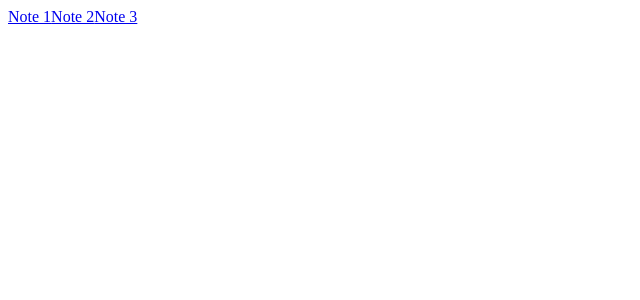
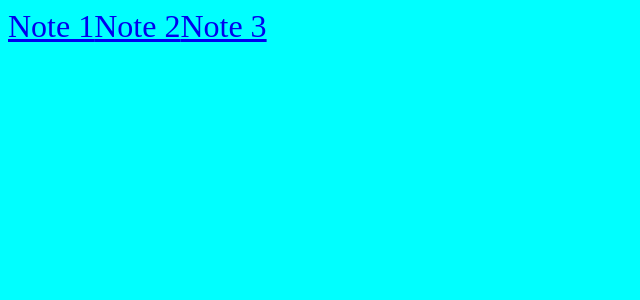
Before and after one commit to Hendrixer/nextjs-course-app, a Next.js app: page /notes in a window 1280 px wide. Shown: the top 300 px of the page, without its empty margins (0-640 px from the left). Built offline with nearby package versions, Linux system fonts and the light colour scheme.

Commit message:
Add css global and module file

```diff
--- /dev/null
+++ b/Note.module.css
@@ -0,0 +1,4 @@
+.Note {
+  font-size: xx-large;
+  color: brown;
+}
--- /dev/null
+++ b/pages/_app.js
@@ -0,0 +1,9 @@
+import React from 'react';
+
+import '../src/globalstyle.css';
+
+
+// This default export is required in a new `pages/_app.js` file.
+export default function MyApp({ Component, pageProps }) {
+  return <Component {...pageProps} />
+}
--- a/pages/notes/index.jsx
+++ b/pages/notes/index.jsx
@@ -1,5 +1,6 @@
 import React from "react";
 import Link from "next/link";
+import style from '../../Note.module.css';
 const notes = [
   {
     title : "Note 1",
@@ -16,7 +17,7 @@ const notes = [
 ]
 const Notes = () => {
   return (
-  <div>
+  <div className={style.Note}>
       {notes.map(note => <Link  href= '/notes/[id]' as ={`/notes/${note.id}`}>
       <a>{note.title}</a>
     </Link>)}
--- /dev/null
+++ b/src/globalstyle.css
@@ -0,0 +1,5 @@
+body {
+  color: blue;
+  background-color: aqua;
+  font-size: x-large;
+}
```
